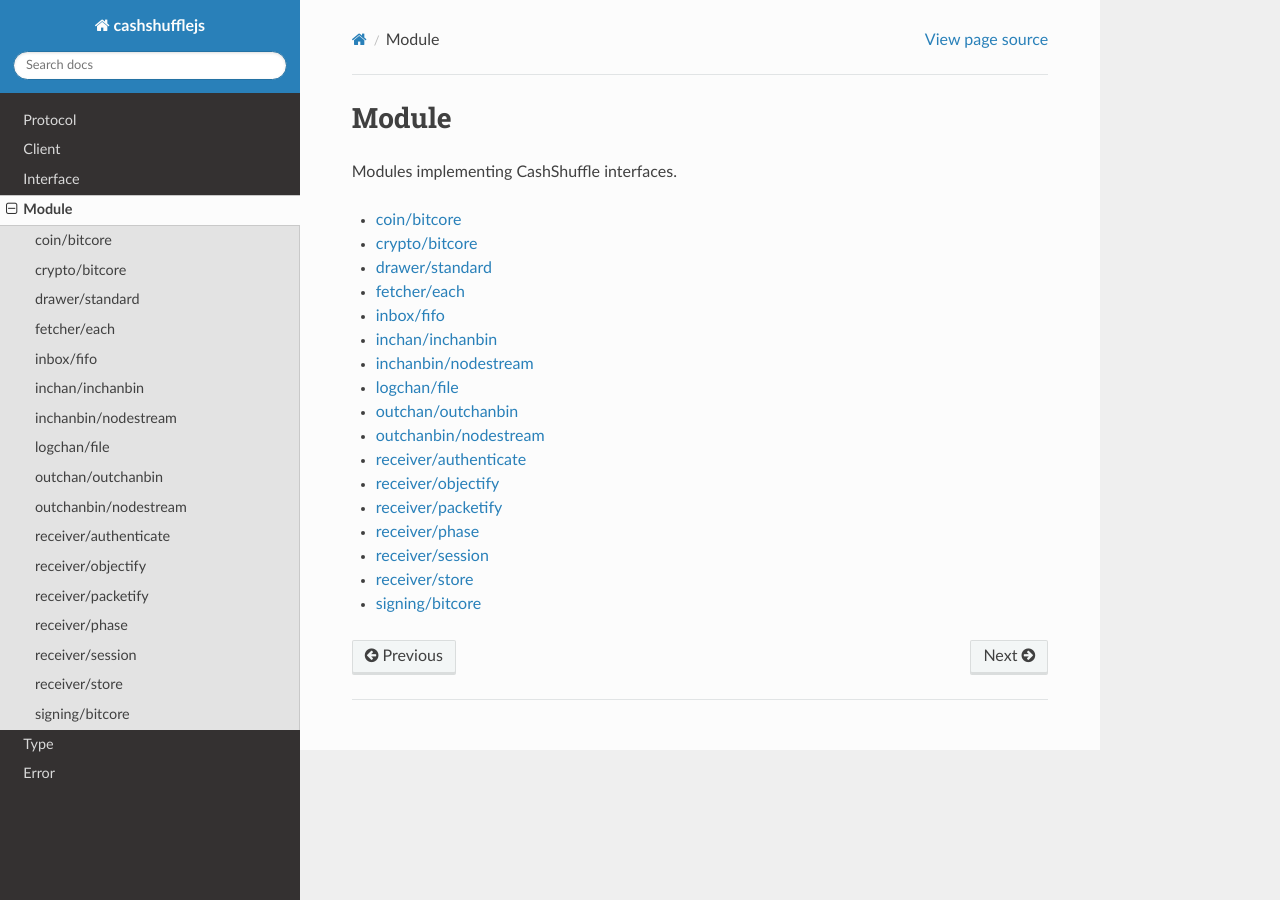
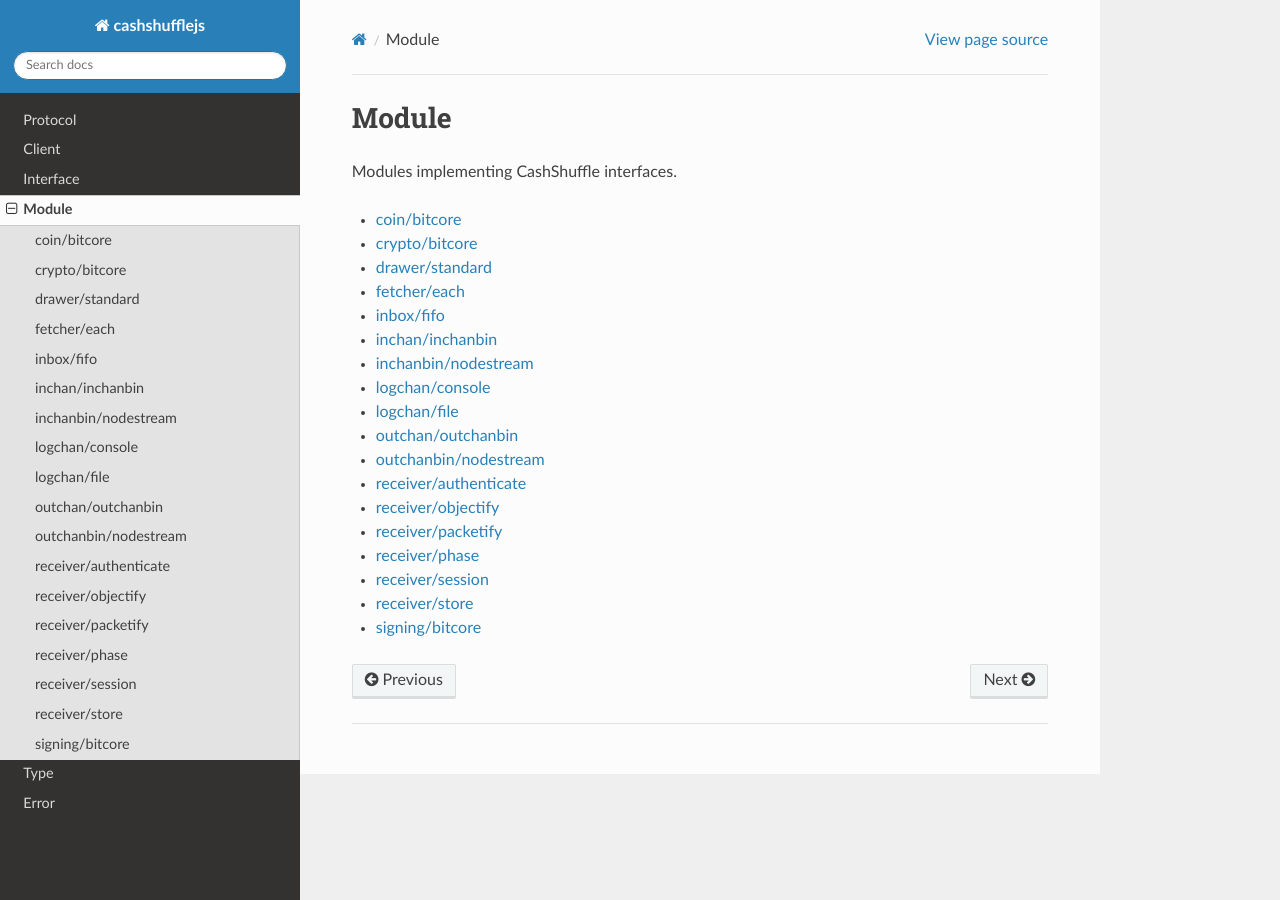
Before and after one commit to bookmoons/cashshufflejs, a Sphinx documentation site: the page built from doc/module.rst, in a window 1280 px wide. Built offline with Sphinx 7.4.7 and the Read the Docs theme 2.0.0, drawn with Linux system fonts in a browser that asks for light colours.

Commit message:
doc: Add logchan/console

```diff
--- a/doc/module.rst
+++ b/doc/module.rst
@@ -11,6 +11,7 @@
    module/inbox/fifo
    module/inchan/inchanbin
    module/inchanbin/nodestream
+   module/logchan/console
    module/logchan/file
    module/outchan/outchanbin
    module/outchanbin/nodestream
--- /dev/null
+++ b/doc/module/logchan/console.rst
@@ -0,0 +1,5 @@
+logchan/console
+---------------
+
+.. automodule:: logchan/console
+   :members:
```
